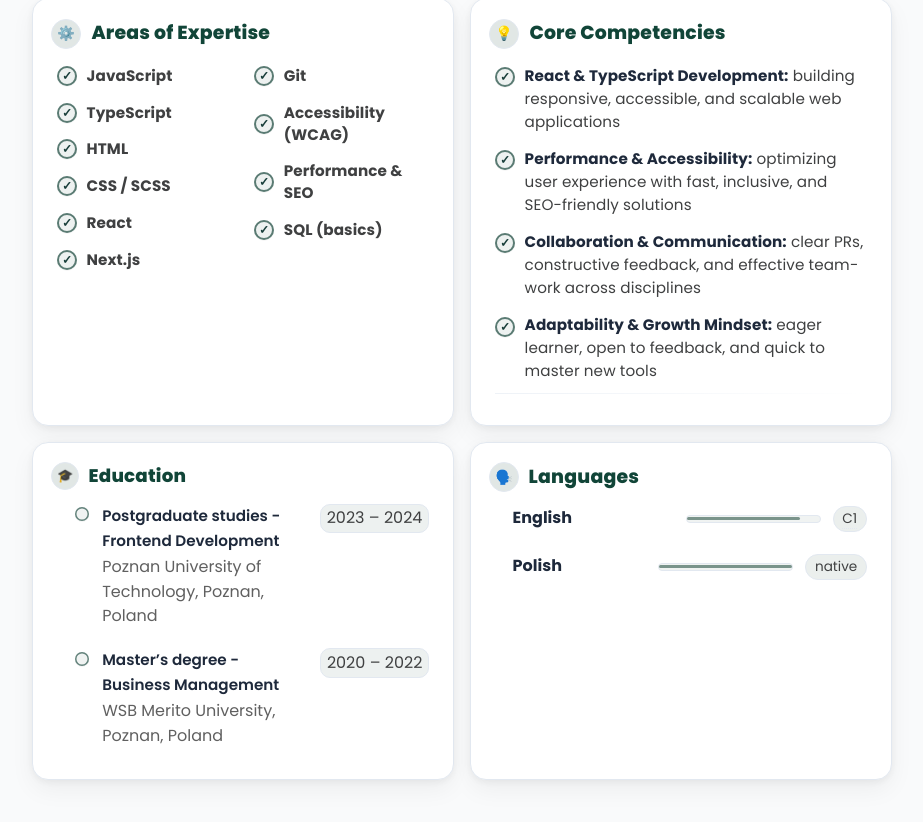
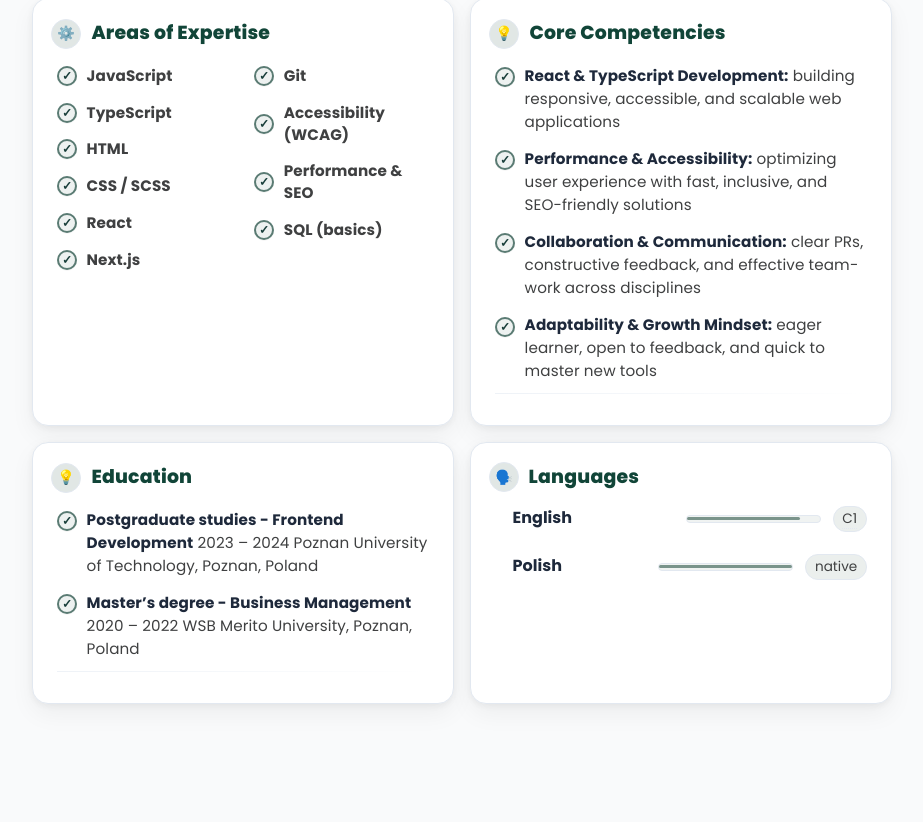
Before and after one commit to GrazynaDachtera/grazynadachtera, a Next.js app: page / in a window 1280 px wide. Shown: the part 3521-4343 px from the top of the page, without its empty margins (178-1101 px from the left). After the commit the page ends 4297 px from the top, so only its background shows below. Built offline with nearby package versions, Linux system fonts and the light colour scheme.

Commit message:
added changes

```diff
--- a/src/components/Body/Education/Education.scss
+++ b/src/components/Body/Education/Education.scss
@@ -6,21 +6,19 @@ $accent: var(--accent, #114538);
 $textSummary: var(--text-summary);
 $textMeta: var(--text-meta);
 
-.educationCard {
+.competenciesCard {
   --card-px: clamp(1rem, 2.2vw, 1.5rem);
   --card-py: clamp(1rem, 2.2vw, 1.6rem);
   --edgeHang: clamp(-6px, calc(var(--card-px) * -0.14), -6px);
-  --bulletSize: 14px;       /* smaller bullet */
-  --bulletCol: 18px;        /* column width for bullet */
-
   background: $surface;
   border: 1px solid $border;
   border-radius: 16px;
   box-shadow: $shadow;
   padding: var(--card-py) var(--card-px);
-  color: $txt;
+  color: $textSummary;
   position: relative;
   isolation: isolate;
+  will-change: transform;
 
   @media (prefers-reduced-motion: no-preference) {
     transition: transform .18s ease, box-shadow .18s ease, border-color .18s ease;
@@ -30,108 +28,112 @@ $textMeta: var(--text-meta);
   &:focus-within { outline: 2px solid $accent; outline-offset: 2px; }
 }
 
-.educationCardHeader {
+.competenciesCardHeader {
   display: flex;
   align-items: center;
-  gap: .6rem;
+  gap: .65rem;
   margin: 0;
   margin-left: var(--edgeHang);
   margin-top: var(--edgeHang);
 }
 
-.educationCardIcon {
-  width: 26px; height: 26px;
+.competenciesCardIcon {
+  width: 28px; height: 28px;
   display: grid; place-items: center;
   border-radius: 999px;
   background: color-mix(in oklab, $accent 12%, $surface);
   border: 1px solid $border;
-  font-size: 13px;
+  font-size: 14px;
 }
 
-.educationCardTitle {
+.competenciesCardTitle {
   margin: 0;
-  font-size: clamp(1.03rem, 1.5vw, 1.14rem);
+  font-size: clamp(1.06rem, 1.6vw, 1.18rem);
   font-weight: 800;
   line-height: 1.1;
   color: $accent;
 }
 
-.educationCardTimeline {
+.competenciesCardList {
+  --row-gap: clamp(.6rem, .9vw, .8rem);
+  --fs: clamp(.95rem, .9vw, 1.05rem);
+  --lh: 1.5;
+
   list-style: none;
-  margin: .65rem 0 0;
+  margin: calc(var(--row-gap) + .2rem) 0 0;
   padding: 0;
-  display: grid;
-  gap: .6rem; /* tighter vertical rhythm */
-}
+  display: block;
 
-.educationCardItem {
-  display: grid;
-  grid-template-columns: var(--bulletCol) 1fr auto;
-  column-gap: .6rem;
-  align-items: start;
+  li {
+    display: flex;
+    align-items: start;
+    gap: .6rem;
+    min-width: 0;
+    font-size: var(--fs);
+    line-height: var(--lh);
+    letter-spacing: .1px;
+    color: $textMeta;
+    break-inside: avoid;
+    margin: 0 0 var(--row-gap);
+    padding-block: .1rem;
 
-  &::before {
-    content: "";
-    grid-column: 1;
-    width: var(--bulletSize);
-    height: var(--bulletSize);
-    margin-top: .2rem;
+    &:last-child { margin-bottom: 0; }
+    &:focus-visible {
+      outline: 3px solid color-mix(in oklab, $accent 30%, transparent);
+      outline-offset: 2px;
+    }
+  }
+
+  .competenciesCheck {
+    width: 20px; height: 20px;
+    flex: 0 0 20px;
+    margin-top: .15rem;
     border-radius: 999px;
-    background: color-mix(in oklab, $accent 6%, $surface);
+    background: color-mix(in oklab, $accent 7%, $surface);
     box-shadow:
-      0 0 0 1.5px color-mix(in oklab, $accent 60%, $border) inset,
+      0 0 0 2px color-mix(in oklab, $accent 65%, $border) inset,
       0 1px 0 rgba(2,6,23,.04);
+    position: relative;
+
+    &::after {
+      content: "✓";
+      position: absolute;
+      inset: 0;
+      display: grid;
+      place-items: center;
+      font-size: 12px;
+      font-weight: 900;
+      color: color-mix(in oklab, $accent 70%, $txt);
+      line-height: 1;
+    }
+  }
+
+  .competenciesText {
+    flex: 1 1 auto;
+    min-width: 0;
+    white-space: normal;
+    overflow-wrap: anywhere;
+    hyphens: auto;
+
+    strong { color: $txt; font-weight: 700; }
+  }
+
+  li:hover .competenciesText {
+    color: color-mix(in oklab, $txt 88%, $accent 12%);
   }
 }
 
-.educationCardContent { grid-column: 2; }
-
-.educationCardDegree {
-  font-weight: 800;
-  font-size: .95rem;  /* slightly smaller */
-  line-height: 1.35;
-  color: $txt;
-}
-
-.educationCardSchool {
-  display: block;
-  color: $textSummary;
-  margin-top: .08rem;
-}
-
-.educationCardInstitution,
-.educationCardCity,
-.educationCardCountry {
-  font-style: normal;
-}
-
-.educationCardDates {
-  grid-column: 3;
-  color: $textMeta;
-  font-variant-numeric: tabular-nums;
-  white-space: nowrap;
-  padding: .08rem .35rem;
-  border: 1px solid $border;
-  border-radius: 10px;
-  background: color-mix(in oklab, $accent 7%, $surface);
-}
-
-@media (max-width: 520px) {
-  .educationCardItem {
-    grid-template-columns: var(--bulletCol) 1fr;
-    row-gap: .2rem;
-  }
-  .educationCardDates {
-    grid-column: 2;
-    width: fit-content;
-  }
+@media (pointer: coarse) {
+  .competenciesCardList { --row-gap: clamp(.7rem, 2.2vw, 1rem); }
+  .competenciesCardList li { padding-block: .2rem; }
 }
 
 @media (prefers-reduced-motion: reduce) {
-  .educationCard { transition: none; }
-  .educationCard:hover { transform: none; }
+  .competenciesCard { transition: none; }
+  .competenciesCard:hover { transform: none; }
+  .competenciesCardList li:hover .competenciesText { color: inherit; }
 }
 
 @media print {
-  .educationCard { break-inside: avoid; page-break-inside: avoid; box-shadow: none; }
+  .competenciesCard { break-inside: avoid; box-shadow: none; }
 }
--- a/src/components/Body/Education/Education.tsx
+++ b/src/components/Body/Education/Education.tsx
@@ -3,53 +3,34 @@
 import React from "react";
 import "./Education.scss";
 
-export default function Education() {
+export default function CoreCompetencies() {
   return (
-    <section className="educationCard" aria-labelledby="education-title">
-      <header className="educationCardHeader">
-        <div aria-hidden className="educationCardIcon">
-          🎓
-        </div>
-        <h3 id="education-title" className="educationCardTitle">
+    <section className="competenciesCard" aria-labelledby="competencies-title">
+      <header className="competenciesCardHeader">
+        <span aria-hidden="true" className="competenciesCardIcon">
+          💡
+        </span>
+        <h3 id="competencies-title" className="competenciesCardTitle">
           Education
         </h3>
       </header>
 
-      <ul className="educationCardTimeline" role="list">
-        <li className="educationCardItem">
-          <div className="educationCardContent">
-            <strong className="educationCardDegree">
-              Postgraduate studies - Frontend Development
-            </strong>
-            <span className="educationCardSchool">
-              <span className="educationCardInstitution">
-                Poznan University of Technology
-              </span>
-              , <span className="educationCardCity">Poznan</span>,{" "}
-              <span className="educationCardCountry">Poland</span>
-            </span>
-          </div>
-          <time className="educationCardDates" aria-label="2023 to 2024">
-            2023 – 2024
-          </time>
+      <ul className="competenciesCardList" role="list">
+        <li tabIndex={0}>
+          <span className="competenciesCheck" aria-hidden="true" />
+          <span className="competenciesText">
+            <strong>Postgraduate studies - Frontend Development</strong>{" "}
+            <span className="competenciesDate">2023 – 2024</span> Poznan
+            University of Technology, Poznan, Poland
+          </span>
         </li>
-
-        <li className="educationCardItem">
-          <div className="educationCardContent">
-            <strong className="educationCardDegree">
-              Master’s degree - Business Management
-            </strong>
-            <span className="educationCardSchool">
-              <span className="educationCardInstitution">
-                WSB Merito University
-              </span>
-              , <span className="educationCardCity">Poznan</span>,{" "}
-              <span className="educationCardCountry">Poland</span>
-            </span>
-          </div>
-          <time className="educationCardDates" aria-label="2020 to 2022">
-            2020 – 2022
-          </time>
+        <li tabIndex={0}>
+          <span className="competenciesCheck" aria-hidden="true" />
+          <span className="competenciesText">
+            <strong>Master’s degree - Business Management</strong>{" "}
+            <span className="competenciesDate">2020 – 2022</span> WSB Merito
+            University, Poznan, Poland
+          </span>
         </li>
       </ul>
     </section>
```
